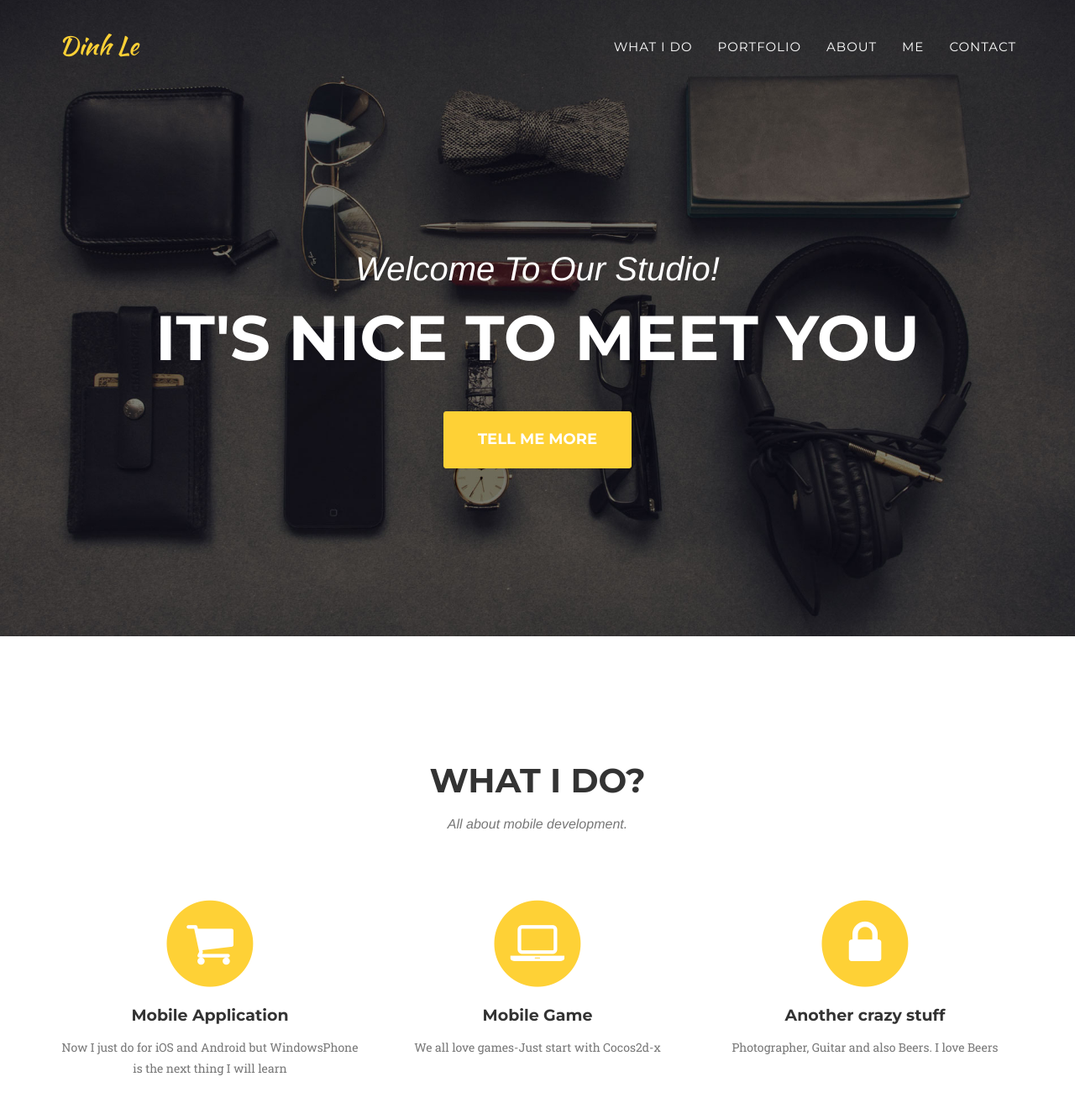
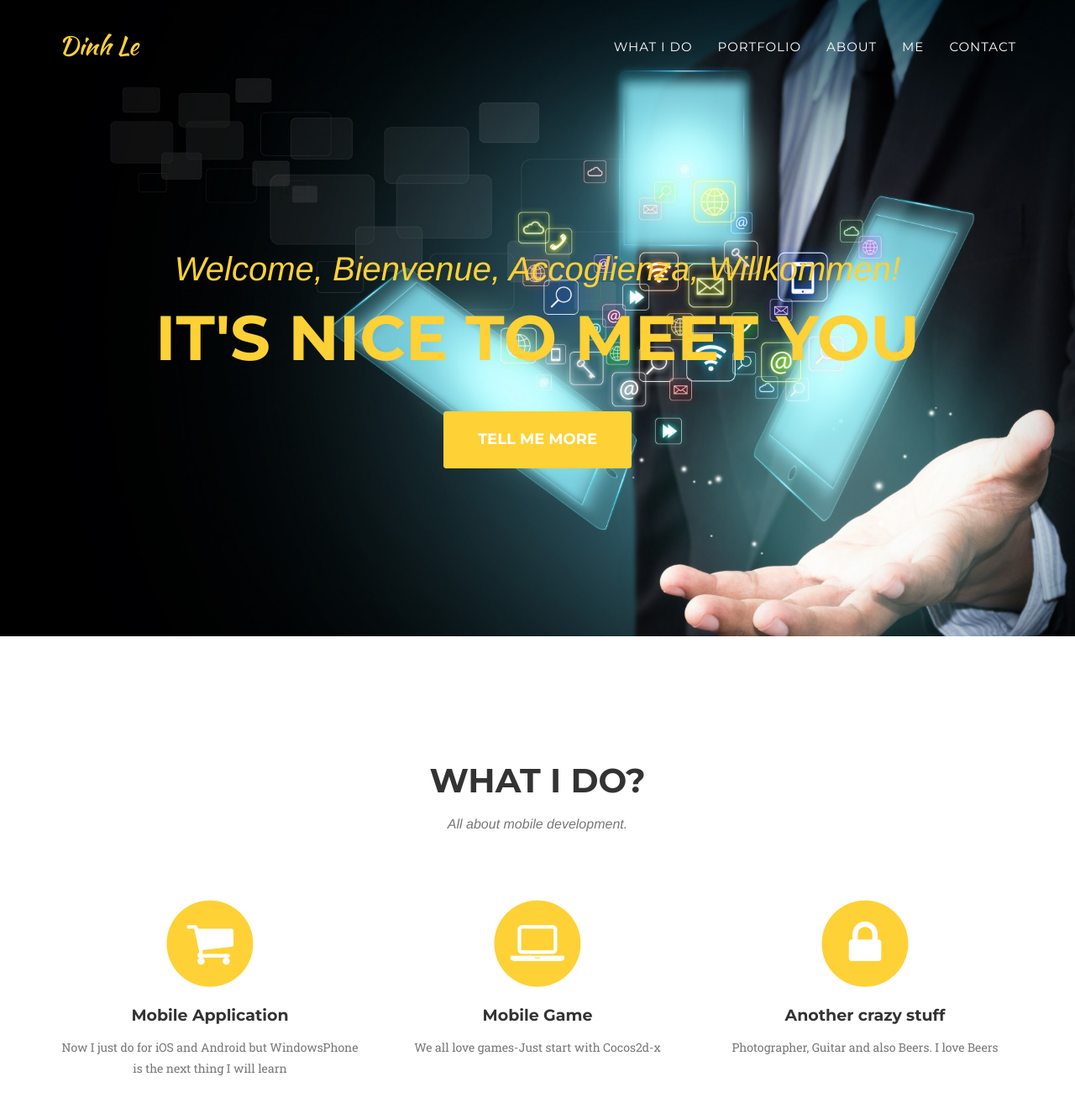
Before and after one commit to tandinhlee/tandinhlee.github.io, a Jekyll site: the page built from index.html, in a window 1280 px wide and 1400 px high. Shown: the top 1320 px of the window at 84% size. Built offline with Jekyll 4.4.1, drawn with Linux system fonts in a browser that asks for light colours; some web fonts are replaced.

Commit message:
Update header image

```diff
--- a/_includes/css/agency.css
+++ b/_includes/css/agency.css
@@ -290,6 +290,7 @@ header .intro-text .intro-lead-in {
     font-size: 22px;
     font-style: italic;
     line-height: 22px;
+    color: #{{ site.color.primary }};
 }
 
 header .intro-text .intro-heading {
@@ -299,6 +300,7 @@ header .intro-text .intro-heading {
     font-size: 50px;
     font-weight: 700;
     line-height: 50px;
+    color: #{{ site.color.primary }};
 }
 
 @media(min-width:768px) {
--- a/_includes/header.html
+++ b/_includes/header.html
@@ -58,7 +58,7 @@
     <header>
         <div class="container">
             <div class="intro-text">
-                <div class="intro-lead-in">Welcome To Our Studio!</div>
+                <div class="intro-lead-in">Welcome, Bienvenue, Accoglienza, Willkommen!</div>
                 <div class="intro-heading">It's Nice To Meet You</div>
                 <a href="#services" class="page-scroll btn btn-xl">Tell Me More</a>
             </div>
```
Also changed, not shown: img/header-bg.jpg, 13 other files.
